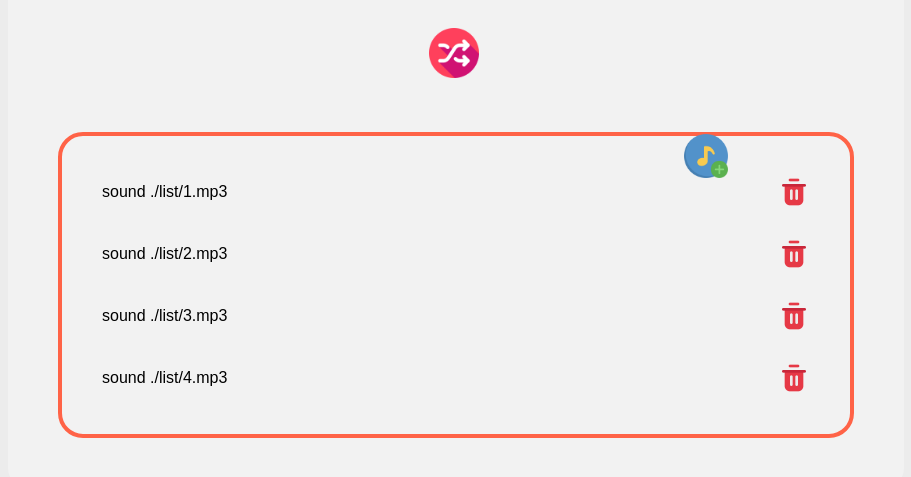
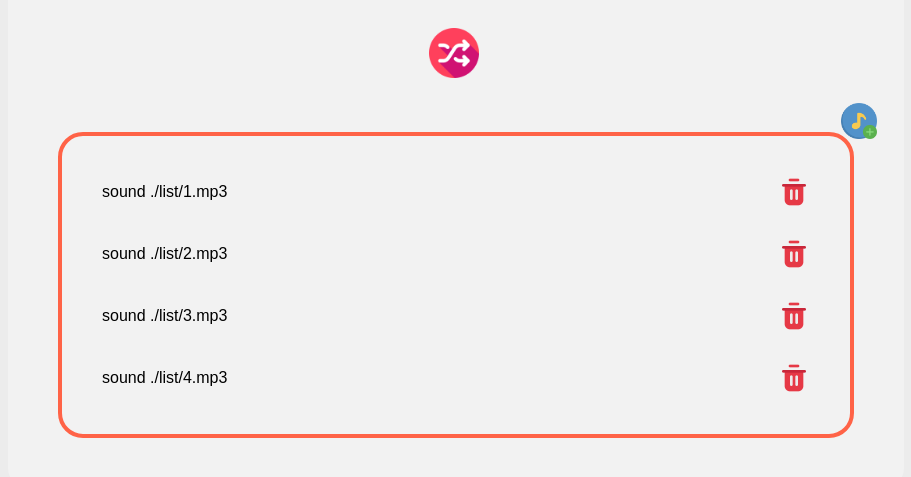
Before and after one commit to Hijazi01/Media-Player, a plain HTML site: page index.html in a window 1280 px wide. Shown: the part 203-680 px from the top of the page, without its empty margins (184-1095 px from the left). Drawn offline with Linux system fonts and the light colour scheme.

Commit message:
edit add  btn

```diff
--- a/style.css
+++ b/style.css
@@ -89,10 +89,10 @@ aside{
 }
 
 #add{
-    width: 44px;
+    width: 36px;
     position: absolute;
-    top: 195px;
-    right: 18%;
+    top: 283%;
+    right: 4px;
 
 }
 #add:hover{
```
